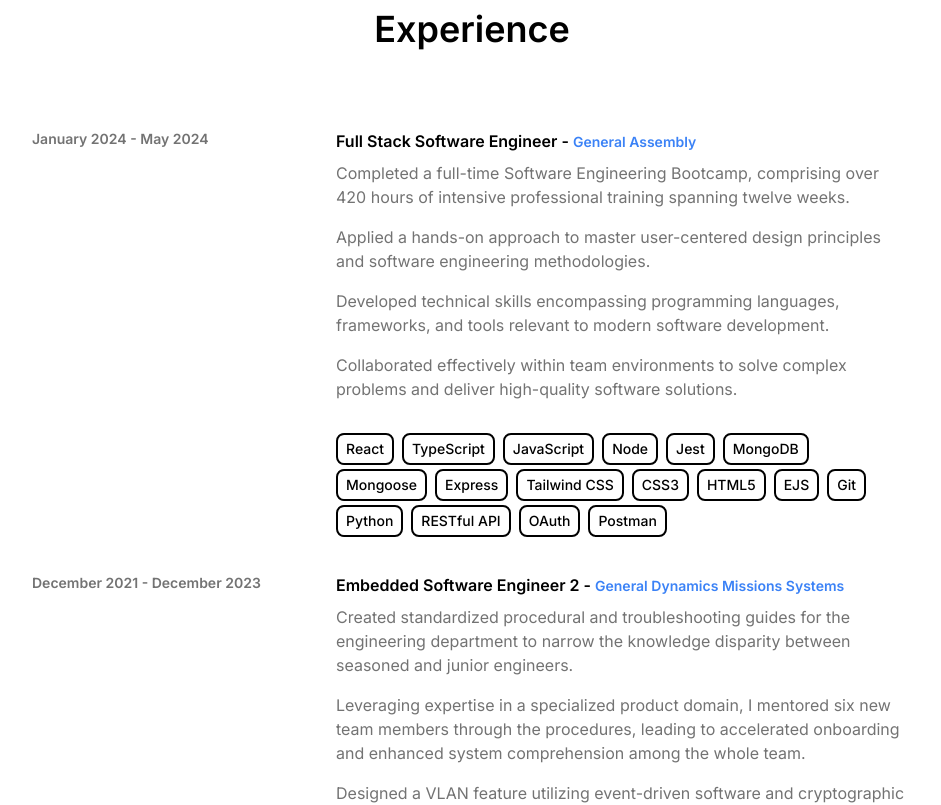
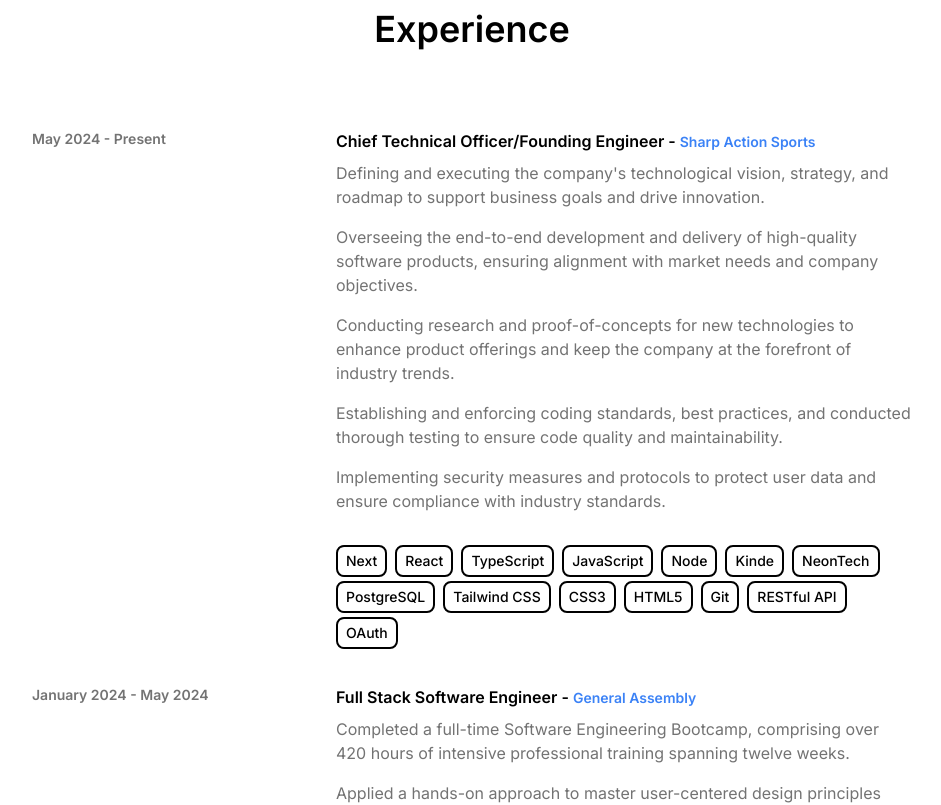
Before and after one commit to nickldimartino/portfolio, a React (Vite) app: page / in a window 1280 px wide. Shown: the part 2040-2845 px from the top of the page, without its empty margins (168-1109 px from the left). Built offline with nearby package versions, Linux system fonts and the light colour scheme.

Commit message:
Updated Experience

```diff
--- a/src/constants/index.js
+++ b/src/constants/index.js
@@ -36,6 +36,35 @@ export const HERO_CONTENT = `As an experienced Software Engineer, I am eager to
 export const ABOUT_TEXT = `I am a dedicated and versatile full stack software engineer with a passion for creating efficient and user-friendly web applications. With 3 years of professional experience, I have worked with a variety of technologies, including Next, React, TypeScript, Node.js, Express, MongoDB, Python, and C++. My journey in software began when I was 15, and my curiosity for learning how things work evolved into a career where I continuously strive to learn and adapt to new challenges. I thrive in a variety of environments and enjoy solving complex problems to deliver high-quality solutions. Outside of coding, I enjoy bodybuilding, snowboarding, Electronic Dance Music (EDM), video games, anime, reading, and tending to my cat who requires unwavering attention.`;
 
 export const EXPERIENCES = [
+  {
+    year: "May 2024 - Present",
+    role: "Chief Technical Officer/Founding Engineer",
+    company: "Sharp Action Sports",
+    companyWebsite: "",
+    description: [
+      `Defining and executing the company's technological vision, strategy, and roadmap to support business goals and drive innovation.`,
+      `Overseeing the end-to-end development and delivery of high-quality software products, ensuring alignment with market needs and company objectives.`,
+      `Conducting research and proof-of-concepts for new technologies to enhance product offerings and keep the company at the forefront of industry trends.`,
+      `Establishing and enforcing coding standards, best practices, and conducted thorough testing to ensure code quality and maintainability.`,
+      `Implementing security measures and protocols to protect user data and ensure compliance with industry standards.`,
+    ],
+    technologies: [
+      "Next",
+      "React",
+      "TypeScript",
+      "JavaScript",
+      "Node",
+      "Kinde",
+      "NeonTech",
+      "PostgreSQL",
+      "Tailwind CSS",
+      "CSS3",
+      "HTML5",
+      "Git",
+      "RESTful API",
+      "OAuth",
+    ],
+  },
   {
     year: "January 2024 - May 2024",
     role: "Full Stack Software Engineer",
@@ -76,7 +105,7 @@ export const EXPERIENCES = [
       `Created standardized procedural and troubleshooting guides for the engineering department to narrow the knowledge disparity between seasoned and junior engineers.`,
       `Leveraging expertise in a specialized product domain, I mentored six new team members through the procedures, leading to accelerated onboarding and enhanced system comprehension among the whole team.`,
       `Designed a VLAN feature utilizing event-driven software and cryptographic principles to serve as an intermediary between two interfaces. This innovation facilitated efficient communication of network traffic between the user interface and the network interface, enhancing overall functionality.`,
-      `Managed version control of C++ source code and incorporated four new features while preserving existing functionality within an embedded RTOS environment.`,
+      `Managed version control of C++ source code and incorporated four new features while preserving existing functionality on Real-Time Operating Systems (RTOS), embedded systems, and debugging/unit test software.`,
       `Adhered to Agile/Scrum methodology and employed CI/CD practices to guarantee prompt delivery of five software projects, utilizing IBM ClearCase for version control.`,
       `Conducted over twenty reviews aimed at enhancing code quality and ensuring compliance with stringent security standards.`,
     ],
```
